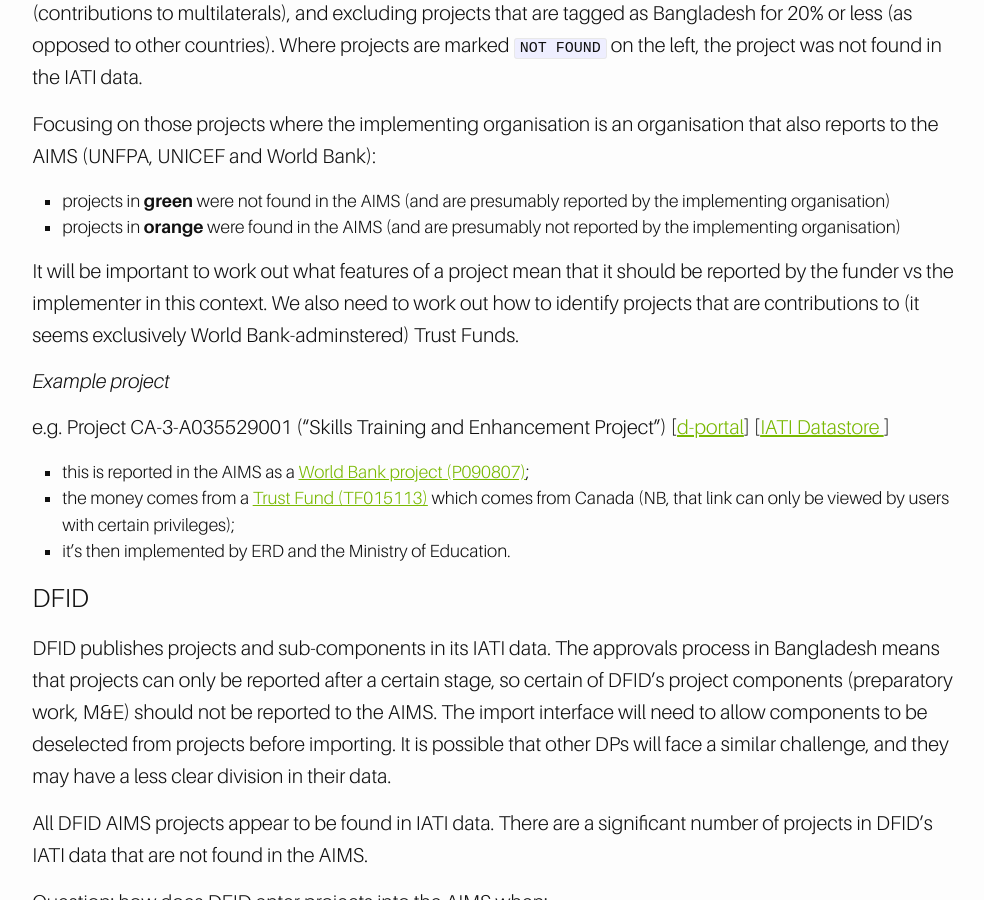
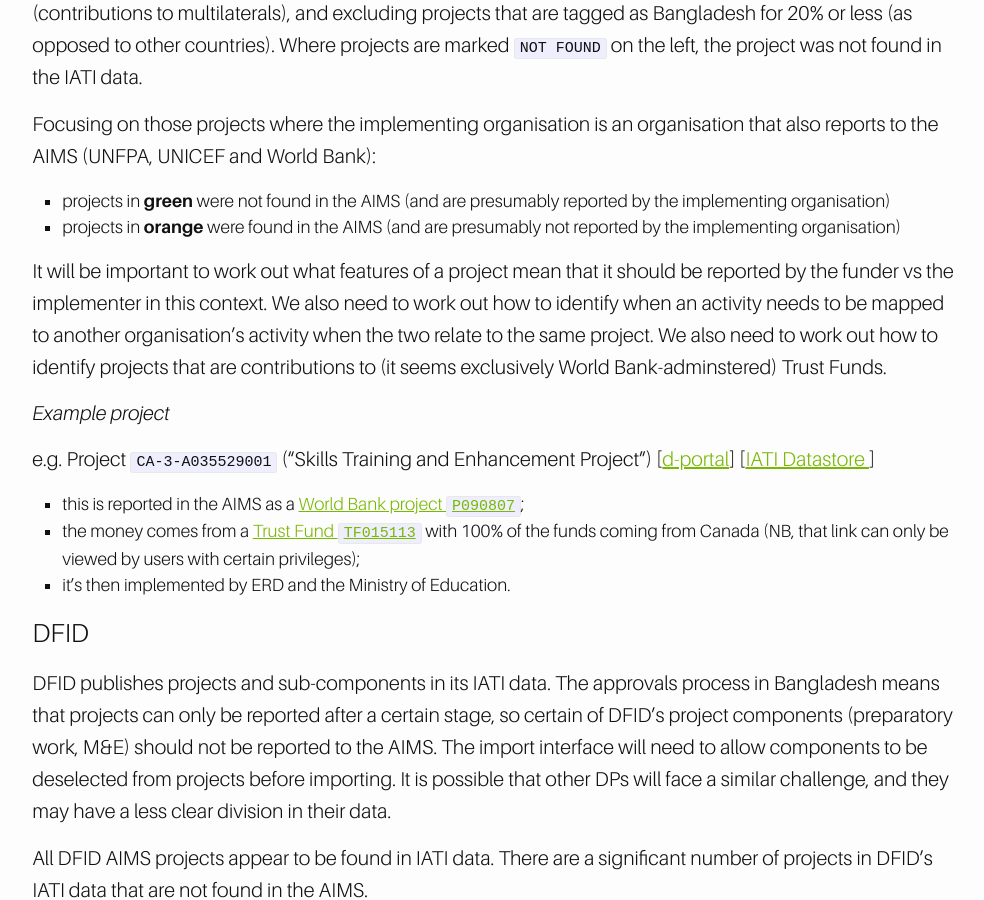
Before and after one commit to BD-IATI/bd-iati.github.io, a Jekyll site: the page built from _background/donor_data.md, in a window 1280 px wide and 900 px high, scrolled down 2128 px. Shown: the whole window, without its empty margins (261-1245 px from the left). Built offline with Jekyll 4.4.1, drawn with Linux system fonts in a browser that asks for light colours; nearby versions of some CDN libraries; comment, search, counter and statistics services are not loaded.

Commit message:
Add some more thoughts on trust funds

```diff
--- a/_background/donor_data.md
+++ b/_background/donor_data.md
@@ -55,14 +55,14 @@
 * projects in **green** were not found in the AIMS (and are presumably reported by the implementing organisation)
 * projects in **orange** were found in the AIMS (and are presumably not reported by the implementing organisation)
 
-It will be important to work out what features of a project mean that it should be reported by the funder vs the implementer in this context. We also need to work out how to identify projects that are contributions to (it seems exclusively World Bank-adminstered) Trust Funds.
+It will be important to work out what features of a project mean that it should be reported by the funder vs the implementer in this context. We also need to work out how to identify when an activity needs to be mapped to another organisation's activity when the two relate to the same project. We also need to work out how to identify projects that are contributions to (it seems exclusively World Bank-adminstered) Trust Funds.
 
 #### Example project
 
-e.g. Project CA-3-A035529001 ("Skills Training and Enhancement Project") [[d-portal](http://www.d-portal.org/ctrack.html?country=BD#view=act&aid=CA-3-A035529001)] [[IATI Datastore ](http://datastore.iatistandard.org/api/1/access/activity.xml?iati-identifier=CA-3-A035529001)]
+e.g. Project `CA-3-A035529001` ("Skills Training and Enhancement Project") [[d-portal](http://www.d-portal.org/ctrack.html?country=BD#view=act&aid=CA-3-A035529001)] [[IATI Datastore ](http://datastore.iatistandard.org/api/1/access/activity.xml?iati-identifier=CA-3-A035529001)]
 
-* this is reported in the AIMS as a [World Bank project (P090807)](http://aims.erd.gov.bd/AIMS/ProjectInfo/Details/1188);
-* the money comes from a [Trust Fund (TF015113)](http://aims.erd.gov.bd/AIMS/TrustFund/Index) which comes from Canada (NB, that link can only be viewed by users with certain privileges);
+* this is reported in the AIMS as a [World Bank project `P090807`](http://aims.erd.gov.bd/AIMS/ProjectInfo/Details/1188);
+* the money comes from a [Trust Fund `TF015113`](http://aims.erd.gov.bd/AIMS/TrustFund/Index) with 100% of the funds coming from Canada (NB, that link can only be viewed by users with certain privileges);
 * it's then implemented by ERD and the Ministry of Education.
 
 ### DFID
```
